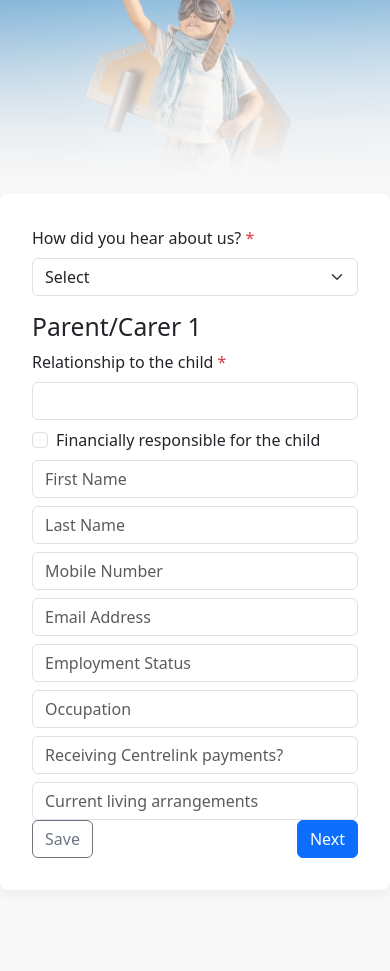
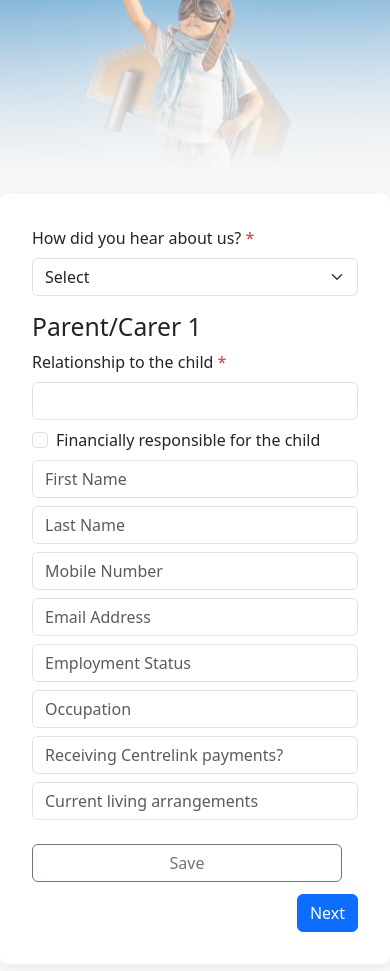
Before and after one commit to dvdsantamaria/blcf-form, a plain HTML site: page public/index.html in a window 390 px wide. Shown: the part 125-1096 px from the top of the page. Before the commit the page ends 1047 px from the top, so only its background shows below. Drawn offline with nearby package versions, Linux system fonts and the light colour scheme.

Commit message:
fix buttons

```diff
--- a/public/index.html
+++ b/public/index.html
@@ -504,9 +504,9 @@
         </div>
 
         <!-- Buttons -->
-        <div class="buttons d-flex justify-content-between">
+        <div class="buttons d-flex justify-content-between mt-4">
           <button
-            class="btn btn-outline-secondary"
+            class="btn btn-outline-secondary me-3"
             id="saveDraftBtn"
             type="button"
             onclick="saveStep()"
@@ -515,7 +515,7 @@
           </button>
           <div>
             <button
-              class="btn btn-secondary"
+              class="btn btn-secondary me-2"
               type="button"
               onclick="nextStep(-1)"
             >
--- a/public/styles.css
+++ b/public/styles.css
@@ -84,3 +84,16 @@ body {
     margin-top: 1rem;
   }
 }
+
+@media (max-width: 768px) {
+  .buttons {
+    flex-direction: column;
+    gap: 0.75rem;
+    align-items: stretch;
+  }
+  .buttons > div {
+    display: flex;
+    gap: 0.5rem;
+    justify-content: flex-end;
+  }
+}
```
Also changed, not shown: 1 other file.
